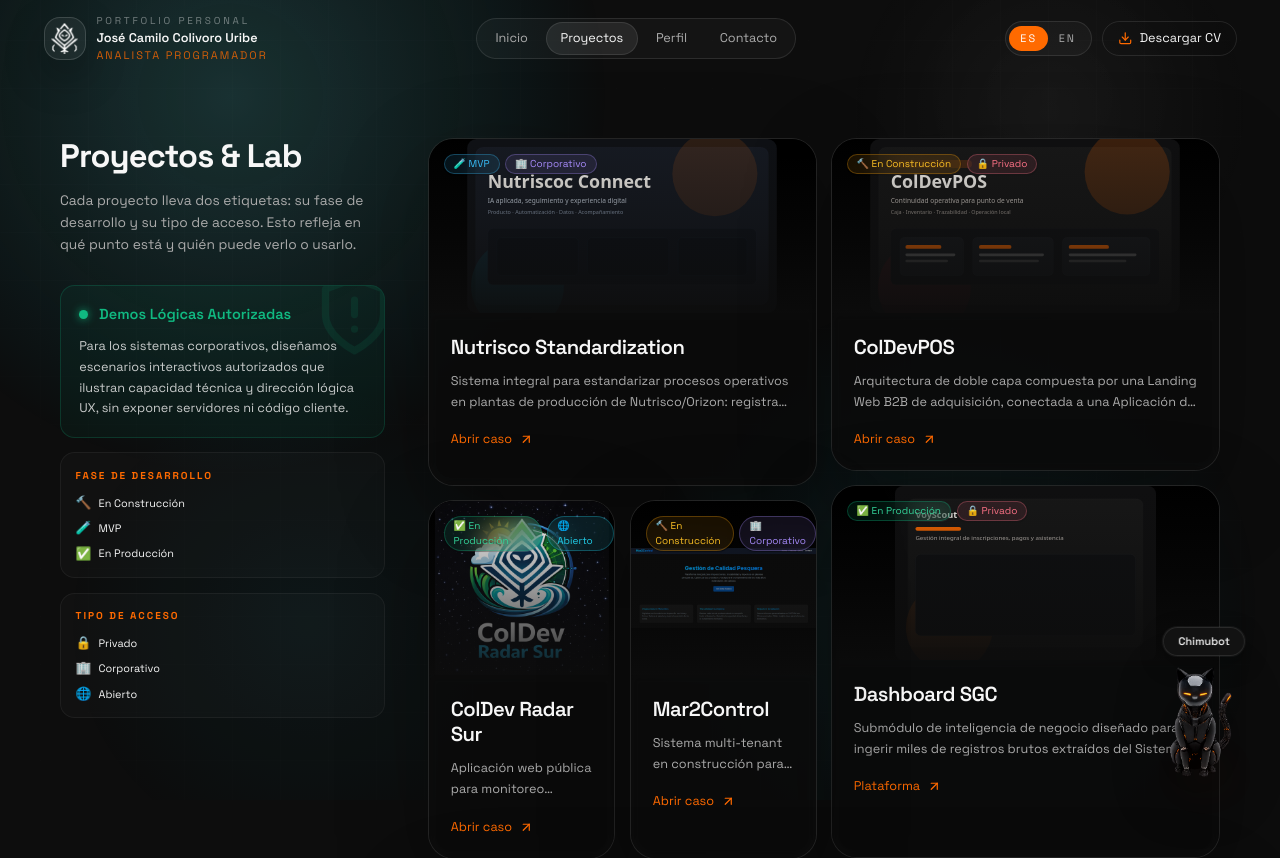
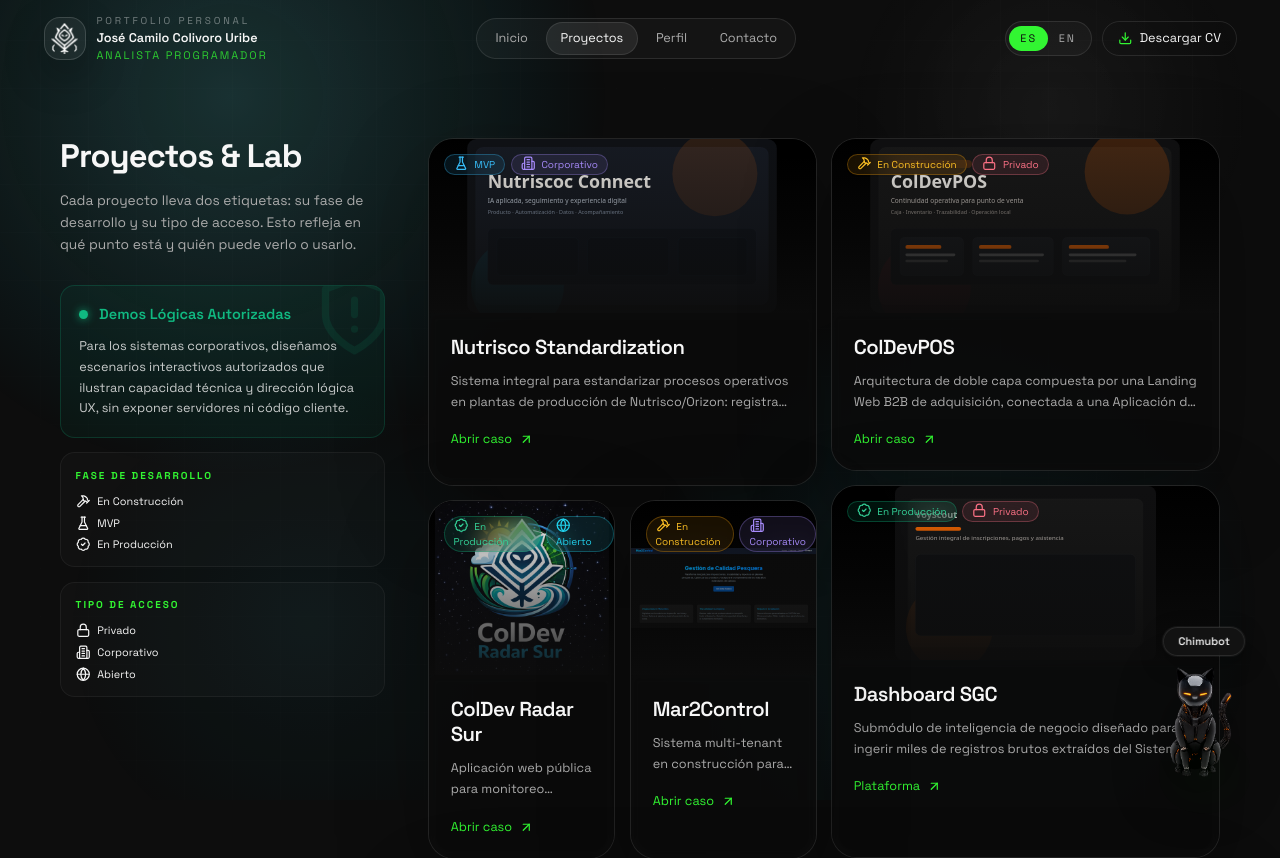
Before and after one commit to ColDev-Colivoro/portfolio, a React (Vite) app: page /proyectos in a window 1280 px wide. Shown: the top 858 px of the page. Built offline with nearby package versions, Linux system fonts and the light colour scheme.

Commit message:
feat: add portfolio projects section, including display component, data, global styling, and a SGC demo view.

```diff
--- a/src/components/Projects.jsx
+++ b/src/components/Projects.jsx
@@ -1,6 +1,15 @@
 import { useMemo, useState, useRef } from 'react';
 import { motion, AnimatePresence } from 'framer-motion';
-import { ArrowUpRight, ShieldAlert } from 'lucide-react';
+import { ArrowUpRight, ShieldAlert, Hammer, FlaskConical, BadgeCheck, Lock, Building2, Globe } from 'lucide-react';
+// Mapeo de nombres a componentes Lucide
+const iconMap = {
+    Hammer,
+    FlaskConical,
+    BadgeCheck,
+    Lock,
+    Building2,
+    Globe,
+};
 import { useNavigate } from 'react-router-dom';
 import { portfolioProjects, PROJECT_PHASES, PROJECT_ACCESS } from '@/data/projectsData';
 import { siteContent } from '@/data/siteContent';
@@ -110,12 +119,15 @@ const Projects = () => {
                                     {lang === 'es' ? 'Fase de Desarrollo' : 'Development Phase'}
                                 </p>
                                 <div className="space-y-2">
-                                    {Object.entries(PROJECT_PHASES).map(([key, cfg]) => (
+                                                                        {Object.entries(PROJECT_PHASES).map(([key, cfg]) => {
+                                                                            const Icon = iconMap[cfg.icon];
+                                                                            return (
                                                                                 <div key={key} className="flex items-center gap-2">
-                                            <span className="text-sm">{cfg.icon}</span>
+                                                                                    {Icon && <Icon className="w-4 h-4" />}
                                                                                     <span className="text-xs font-medium text-foreground">{lang === 'es' ? cfg.es : cfg.en}</span>
                                                                                 </div>
-                                    ))}
+                                                                            );
+                                                                        })}
                                 </div>
                             </div>
 
@@ -125,12 +137,15 @@ const Projects = () => {
                                     {lang === 'es' ? 'Tipo de Acceso' : 'Access Type'}
                                 </p>
                                 <div className="space-y-2">
-                                    {Object.entries(PROJECT_ACCESS).map(([key, cfg]) => (
+                                                                        {Object.entries(PROJECT_ACCESS).map(([key, cfg]) => {
+                                                                            const Icon = iconMap[cfg.icon];
+                                                                            return (
                                                                                 <div key={key} className="flex items-center gap-2">
-                                            <span className="text-sm">{cfg.icon}</span>
+                                                                                    {Icon && <Icon className="w-4 h-4" />}
                                                                                     <span className="text-xs font-medium text-foreground">{lang === 'es' ? cfg.es : cfg.en}</span>
                                                                                 </div>
-                                    ))}
+                                                                            );
+                                                                        })}
                                 </div>
                             </div>
                         </div>
@@ -183,10 +198,10 @@ const Projects = () => {
                                                 return (
                                                     <>
                                                         <span className={`rounded-full border px-2.5 py-0.5 text-[10px] font-medium backdrop-blur-md shadow-sm ${phaseColorMap[phaseCfg.color]}`}>
-                                                            {phaseCfg.icon} {lang === 'es' ? phaseCfg.es : phaseCfg.en}
+                                                            {(() => { const Icon = iconMap[phaseCfg.icon]; return Icon ? <Icon className="inline w-4 h-4 mr-1 align-text-bottom" /> : null; })()} {lang === 'es' ? phaseCfg.es : phaseCfg.en}
                                                         </span>
                                                         <span className={`rounded-full border px-2.5 py-0.5 text-[10px] font-medium backdrop-blur-md shadow-sm ${accessColorMap[accessCfg.color]}`}>
-                                                            {accessCfg.icon} {lang === 'es' ? accessCfg.es : accessCfg.en}
+                                                            {(() => { const Icon = iconMap[accessCfg.icon]; return Icon ? <Icon className="inline w-4 h-4 mr-1 align-text-bottom" /> : null; })()} {lang === 'es' ? accessCfg.es : accessCfg.en}
                                                         </span>
                                                     </>
                                                 );
--- a/src/components/demos/sgc/SGCPlatformView.jsx
+++ b/src/components/demos/sgc/SGCPlatformView.jsx
@@ -127,7 +127,7 @@ const SGCPlatformView = () => {
 					<AnimatePresence mode="wait">
 						{!collapsed ? (
 							<div>
-								<p className="mb-2 text-[10px] font-semibold uppercase tracking-[0.14em] text-[#ffc9b2]/80">
+								<p className="mb-2 text-[10px] font-semibold uppercase tracking-[0.14em] text-[#c1ffbc]/80">
 									Salir de la demo
 								</p>
 								<motion.button
@@ -136,9 +136,9 @@ const SGCPlatformView = () => {
 									initial={{ opacity: 0 }}
 									animate={{ opacity: 1 }}
 									exit={{ opacity: 0 }}
-									className="group flex w-full items-center gap-3 rounded-xl border border-[#ff7a4a]/80 bg-[#0d0d0d] px-3 py-2 text-left text-[#ffb190] shadow-[0_12px_28px_rgba(0,0,0,0.55)] transition-all hover:border-[#ff5722] hover:bg-[#151515] hover:shadow-[0_14px_30px_rgba(255,87,34,0.28)]"
+									className="group flex w-full items-center gap-3 rounded-xl border border-[#2dfc24]/80 bg-[#0d0d0d] px-3 py-2 text-left text-[#8eff87] shadow-[0_12px_28px_rgba(0,0,0,0.55)] transition-all hover:border-[#33F534] hover:bg-[#151515] hover:shadow-[0_14px_30px_rgba(51,245,52,0.28)]"
 								>
-									<div className="flex h-9 w-9 items-center justify-center rounded-lg border border-[#ff7a4a]/70 bg-[#1a1a1a] shadow-[0_8px_18px_rgba(0,0,0,0.5)]">
+									<div className="flex h-9 w-9 items-center justify-center rounded-lg border border-[#2dfc24]/70 bg-[#1a1a1a] shadow-[0_8px_18px_rgba(0,0,0,0.5)]">
 										<img
 											src="/images/branding/logo-navbar-icon.png"
 											alt="ColDev"
@@ -146,10 +146,10 @@ const SGCPlatformView = () => {
 										/>
 									</div>
 									<div className="min-w-0 flex-1">
-										<p className="truncate text-sm font-semibold text-[#ff7a4a]">Volver a ColDev</p>
-										<p className="truncate text-xs text-[#ffc9b2]">Portfolio principal</p>
+										<p className="truncate text-sm font-semibold text-[#2dfc24]">Volver a ColDev</p>
+										<p className="truncate text-xs text-[#c1ffbc]">Portfolio principal</p>
 									</div>
-									<Home className="h-4 w-4 text-[#ff7a4a] transition-transform group-hover:translate-x-0.5" />
+									<Home className="h-4 w-4 text-[#2dfc24] transition-transform group-hover:translate-x-0.5" />
 								</motion.button>
 							</div>
 						) : (
@@ -162,7 +162,7 @@ const SGCPlatformView = () => {
 								className="flex w-full justify-center"
 								title="Salir de la demo y volver a ColDev"
 							>
-								<div className="flex h-10 w-10 items-center justify-center rounded-lg border border-[#ff7a4a]/80 bg-[#0d0d0d] shadow-[0_10px_24px_rgba(0,0,0,0.6)]">
+								<div className="flex h-10 w-10 items-center justify-center rounded-lg border border-[#2dfc24]/80 bg-[#0d0d0d] shadow-[0_10px_24px_rgba(0,0,0,0.6)]">
 									<img
 										src="/images/branding/logo-navbar-icon.png"
 										alt="ColDev"
--- a/src/data/projectsData.js
+++ b/src/data/projectsData.js
@@ -1,21 +1,24 @@
+
+// Importa los iconos Lucide en el archivo donde se usen estos objetos, no aquí directamente.
+// Aquí solo se referencian por nombre para facilitar el mapeo en el componente visual.
 export const PROJECT_PHASES = {
 	building: {
 		es: 'En Construcción',
 		en: 'Under Construction',
 		color: 'amber',
-		icon: '🔨',
+		icon: 'Hammer',
 	},
 	mvp: {
 		es: 'MVP',
 		en: 'MVP',
 		color: 'sky',
-		icon: '🧪',
+		icon: 'FlaskConical',
 	},
 	production: {
 		es: 'En Producción',
 		en: 'In Production',
 		color: 'emerald',
-		icon: '✅',
+		icon: 'BadgeCheck',
 	},
 };
 
@@ -24,19 +27,19 @@ export const PROJECT_ACCESS = {
 		es: 'Privado',
 		en: 'Private',
 		color: 'rose',
-		icon: '🔒',
+		icon: 'Lock',
 	},
 	corporate: {
 		es: 'Corporativo',
 		en: 'Corporate',
 		color: 'violet',
-		icon: '🏢',
+		icon: 'Building2',
 	},
 	open: {
 		es: 'Abierto',
 		en: 'Open Source',
 		color: 'cyan',
-		icon: '🌐',
+		icon: 'Globe',
 	},
 };
 
--- a/src/index.css
+++ b/src/index.css
@@ -13,8 +13,8 @@
     --popover: 0 0% 8%;
     --popover-foreground: 0 0% 97%;
 
-    --primary: 25 100% 50%;
-    --primary-foreground: 0 0% 100%;
+    --primary: 120 91% 58%;
+    --primary-foreground: 0 0% 5%;
 
     --secondary: 0 0% 11%;
     --secondary-foreground: 0 0% 97%;
@@ -22,15 +22,15 @@
     --muted: 0 0% 13%;
     --muted-foreground: 0 0% 67%;
 
-    --accent: 25 100% 50%;
-    --accent-foreground: 0 0% 100%;
+    --accent: 120 91% 58%;
+    --accent-foreground: 0 0% 5%;
 
     --destructive: 357 72% 43%;
     --destructive-foreground: 0 0% 100%;
 
     --border: 0 0% 18%;
     --input: 0 0% 18%;
-    --ring: 25 100% 50%;
+    --ring: 120 91% 58%;
 
     --radius: 1rem;
 
@@ -73,7 +73,7 @@
     --ribbon-padding-y: 0.36rem;
     --ribbon-tracking: 0.16em;
 
-    --route-home-rgb: 255, 87, 34;
+    --route-home-rgb: 51, 245, 52;
     --route-projects-rgb: 34, 211, 238;
     --route-about-rgb: 255, 235, 59;
     --route-contact-rgb: 255, 122, 89;
@@ -95,7 +95,7 @@
     @apply bg-background text-foreground antialiased selection:bg-accent/25 selection:text-white;
     font-feature-settings: 'rlig' 1, 'calt' 1;
     background:
-      radial-gradient(circle at 18% 14%, rgba(255, 106, 0, 0.12) 0%, transparent 24%),
+      radial-gradient(circle at 18% 14%, rgba(51, 245, 52, 0.12) 0%, transparent 24%),
       radial-gradient(circle at 82% 12%, rgba(255, 255, 255, 0.045) 0%, transparent 20%),
       linear-gradient(180deg, rgba(255, 255, 255, 0.02), transparent 18%);
     background-color: #0d0d0d;
```
Lines whose indentation alone changed are shown as unchanged.
